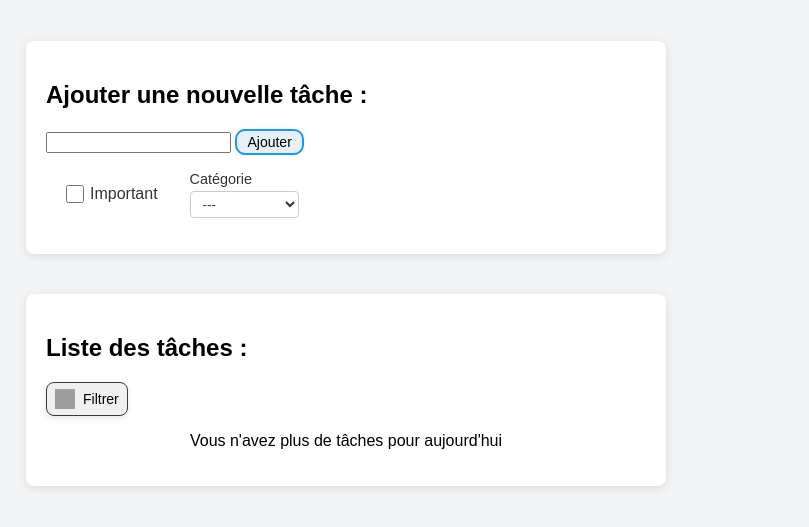
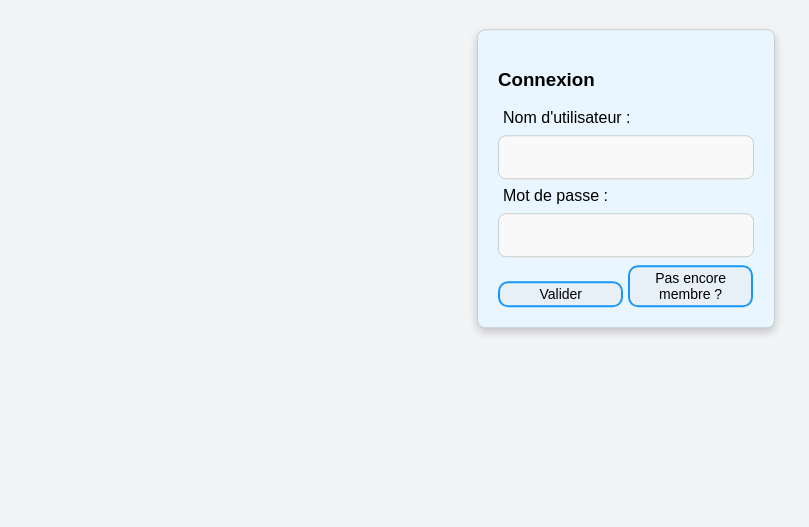
Before and after one commit to ZyDrew/flask-todo-app, a Flask app: page / in a window 1280 px wide. Shown: the part 101-628 px from the top of the page, without its empty margins (14-823 px from the left). Run offline with Flask 3, Linux system fonts and the light colour scheme; grey boxes are pictures that could not be loaded.

Commit message:
Gestion user connex/inscript OK

```diff
--- a/src/main.py
+++ b/src/main.py
@@ -1,6 +1,7 @@
 from datetime import datetime
 from flask import Flask, render_template, request, redirect, url_for, flash, session
 from data import read_users_file, write_users_file
+from werkzeug.security import generate_password_hash, check_password_hash
 import os
 
 # Définit le chemin absolu vers le dossier parent (où se trouvent templates/, static/, etc.)
@@ -13,6 +14,9 @@ app.secret_key = 'une_clé_secrète_pour_les_flashes'  # nécessaire
 
 @app.route("/")
 def home():
+    if session.get("logged_in") is None:
+        return render_template("login.html")
+
     users = read_users_file()
     logstate, username, tasks = get_users_state(users)
 
@@ -27,11 +31,11 @@ def user_register():
     for user in users:
         if username == user["username"]:
             flash("Nom d'utilisateur déjà existant", "error")
-            return render_template("index.html", register_username=username)
+            return render_template("login.html", register_username=username, form_to_show="register")
 
     new_user = {
         "username" : username,
-        "password" : password,
+        "password" : generate_password_hash(password),
         "tasks" : []
     }
 
@@ -52,8 +56,11 @@ def user_login():
     user = check_user_loggin(users, username, password)
 
     if user is None:
-        flash("Nom d'utilisateur ou mot de passe incorrect", "error")
-        return render_template("index.html", login_username=username, login_password=password)
+        flash("L'utilisateur n'existe pas, veuillez vous inscrire !", "error")
+        return render_template("login.html", login_username=username, login_password=password)
+    elif not user:
+        flash("Mot de passe incorrect !", "error")
+        return render_template("login.html", login_username=username, login_password=password)
 
     session["logged_in"] = True
     session["username"] = username
@@ -180,9 +187,12 @@ def get_users_state(users):
 def check_user_loggin(users, username, password):
     for user in users:
         if user["username"] == username:
-            if user["password"] == password:
+            if check_password_hash(user["password"], password):
                 return user
+            else:
+                return False
     return None
 
 if __name__ == "__main__":
-    app.run(debug=True)
+    port = int(os.environ.get("PORT", 5000))
+    app.run(host="0.0.0.0", port=port)
--- a/static/script.js
+++ b/static/script.js
@@ -13,13 +13,6 @@ document.addEventListener('DOMContentLoaded', () => {
     const filter_button = document.getElementById("filter-button");
     const cancel = document.getElementById("filter-button-cancel");
 
-    const register_form = document.getElementById("register-form");
-    const register_button = document.getElementById("register-button");
-    const register_cancel = document.getElementById("register-button-cancel");
-    const login_form = document.getElementById("login-form");
-    const login_button = document.getElementById("login-button");
-    const login_cancel = document.getElementById("login-button-cancel");
-
     // Ouvrir / fermer la popup
     filter_button?.addEventListener('click', () => {
         form.classList.toggle('hidden');
@@ -27,23 +20,6 @@ document.addEventListener('DOMContentLoaded', () => {
 
     cancel?.addEventListener('click', () => {
         form.classList.add('hidden');
-    });
-
-    // Ouvrir / fermer popup inscription-connexion
-    register_button?.addEventListener('click', () => {
-        register_form.classList.toggle('hidden');
-    });
-
-    register_cancel?.addEventListener('click', () => {
-        register_form.classList.add('hidden');
-    });
-
-    login_button?.addEventListener('click', () => {
-        login_form.classList.toggle('hidden');
-    });
-
-    login_cancel?.addEventListener('click', () => {
-        login_form.classList.add('hidden');
     });
 
     // Soumettre le filtre (POST avec fetch)
--- a/static/style.css
+++ b/static/style.css
@@ -252,6 +252,41 @@ background: #acd5f5;
     display: none;
 }
 
+.login-form {
+    position: fixed;
+    top: 35%;
+    left: 50%;
+    transform: translate(-50%, -50%);
+    background-color: #e9f6ff;
+    border: 1px solid #ccc;
+    padding: 20px;
+    border-radius: 8px;
+    box-shadow: 0 4px 10px rgba(0, 0, 0, 0.2);
+    z-index: 1000;
+    flex-direction: column;
+    gap: 15px;
+    max-width: 20%;
+}
+
+.login-form label {
+    padding: 5px;
+}
+
+.login-form input {
+    width: 100%;
+    padding: 12px 15px;
+    margin: 8px 0;
+    border: 1px solid #ccc;
+    border-radius: 8px;
+    box-sizing: border-box;
+    background-color: #f9f9f9;
+    font-size: 16px;
+}
+
+.login-form button {
+    width: 49%;
+}
+
 /* Styles responsifs */
 @media (max-width: 768px) {
     .task-manager {
--- /dev/null
+++ b/templates/login.html
@@ -0,0 +1,70 @@
+<!DOCTYPE html>
+<html lang="fr">
+<head>
+    <meta charset="UTF-8" name="viewport" content="width=device-width, initial-scale=1" />
+    <title>ZyNotes - Connexion</title>
+    <link rel="stylesheet" href="/static/style.css">
+</head>
+<body>
+    <div class="head-ruban">
+        <h1>ZyNotes</h1>
+    </div>
+    <form class="login-form {% if form_to_show == 'register' %}{% else %}hidden{% endif %}" id="register-form" action="{{ url_for('user_register')}}" method="post">
+        <h3>Inscription</h3>
+        {% with messages = get_flashed_messages(with_categories=true) %}
+            {% if messages %}
+                {% for category, msg in messages %}
+                    <div class="flash {{ category }}" id="flash-container-reg">{{ msg }}</div>
+                {% endfor %}
+            {% endif %}
+        {% endwith %}
+        <label>Nom d'utilisateur :</label>
+        <input type="text" id="register-username" name="register-username" required value="{{ register_username }}">
+        <label>Mot de passe :</label>
+        <input type="password" id="register-password" name="register-password" required>
+        <div class="register-button-close">
+            <button type="submit" class="register-button-valid" id="register-button-valid">Valider</button>
+            <button type="button" class="register-button-login" id="register-button-login">Déjà inscrit ? Connectez-vous !</button>
+        </div>
+    </form>
+    <form class="login-form {% if form_to_show != 'register' %}{% else %}hidden{% endif %}" id="login-form" action="{{ url_for('user_login')}}" method="post">
+        <h3>Connexion</h3>
+        {% with messages = get_flashed_messages(with_categories=true) %}
+            {% if messages %}
+                {% for category, msg in messages %}
+                    <div class="flash {{ category }}" id="flash-container-log">{{ msg }}</div>
+                {% endfor %}
+            {% endif %}
+        {% endwith %}
+        <label>Nom d'utilisateur :</label>
+        <input type="text" id="login-username" name="login-username" required value="{{ login_username }}">
+        <label>Mot de passe :</label>
+        <input type="password" id="login-password" name="login-password" required value="{{ login_password }}">
+        <div class="login-button-close">
+            <button type="submit" class="login-button-valid" id="login-button-valid">Valider</button>
+            <button type="button" class="login-button-register" id="login-button-register">Pas encore membre ?</button>
+        </div>
+    </form>
+    <script>
+        document.getElementById("login-button-register").addEventListener("click", () => {
+            const login_form = document.getElementById("login-form");
+            const register_form = document.getElementById("register-form");
+
+            login_form.classList.add("hidden");
+            register_form.classList.toggle("hidden");
+            document.getElementById("flash-container-reg")?.remove();
+            register_form.querySelectorAll("input").forEach(input => input.value = "");
+        });
+
+        document.getElementById("register-button-login").addEventListener("click", () => {
+            const login_form = document.getElementById("login-form");
+            const register_form = document.getElementById("register-form");
+
+            login_form.classList.toggle("hidden");
+            register_form.classList.add("hidden");
+            document.getElementById("flash-container-log")?.remove();
+            login_form.querySelectorAll("input").forEach(input => input.value = "");
+        });
+    </script>
+</body>
+</html>
```
Also changed, not shown: 1 other file.
